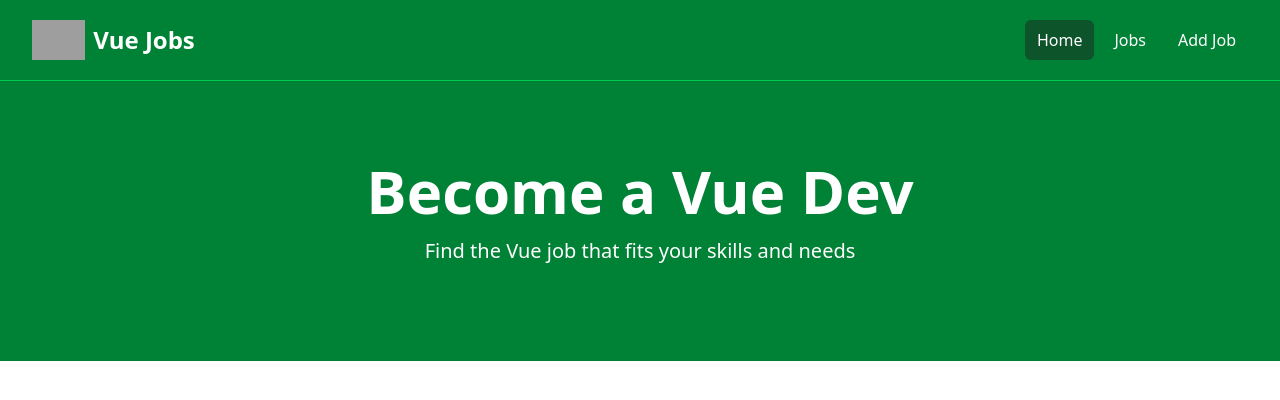
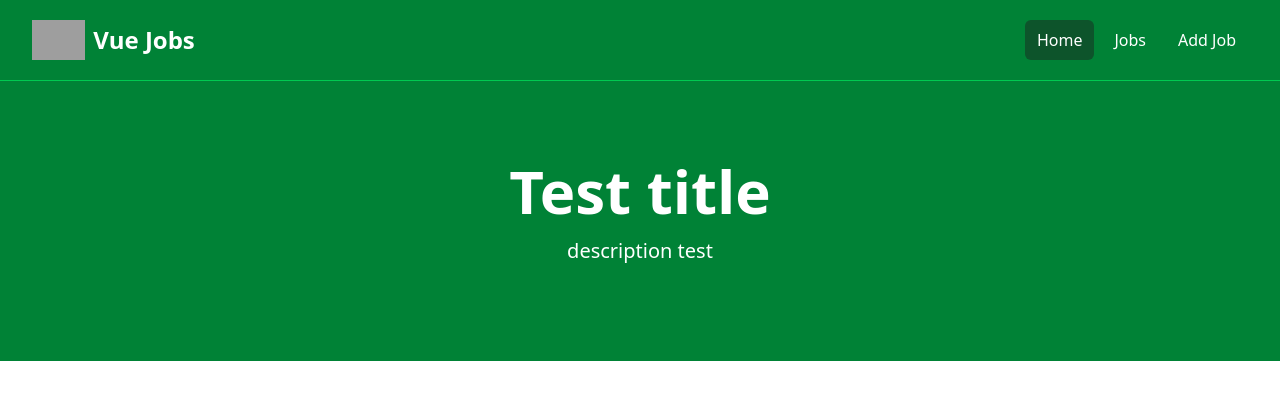
Before and after one commit to NatanBraslavsky/vue, a Vue app in the folder cursos/cursoYtTraversy/teste/vue-projectTest/: page / in a window 1280 px wide. Shown: the top 400 px of the page. Built offline with nearby package versions, Linux system fonts and the light colour scheme; grey boxes are pictures that could not be loaded.

Commit message:
estudos vue props

```diff
--- a/cursos/cursoYtTraversy/teste/vue-projectTest/src/App.vue
+++ b/cursos/cursoYtTraversy/teste/vue-projectTest/src/App.vue
@@ -7,5 +7,5 @@ import NavBar from './components/NavBar.vue';
 
 <template>
   <NavBar/>
-  <Hero/>
+  <Hero title="Test title" description="description test"/>
 </template>
--- a/cursos/cursoYtTraversy/teste/vue-projectTest/src/components/Hero.vue
+++ b/cursos/cursoYtTraversy/teste/vue-projectTest/src/components/Hero.vue
@@ -1,5 +1,15 @@
-<script>
-
+<script setup>
+  import { defineProps } from 'vue';
+  defineProps({
+    title: {
+      type: String,
+      default: 'Default title',
+    },
+    description: {
+      type: String,
+      default: 'Default description',
+    },
+  });
 </script>
 
 <template>
@@ -11,10 +21,10 @@
           <h1
             class="text-4xl font-extrabold text-white sm:text-5xl md:text-6xl"
           >
-            Become a Vue Dev
+            {{ title }}
           </h1>
           <p class="my-4 text-xl text-white">
-            Find the Vue job that fits your skills and needs
+            {{ description }}
           </p>
         </div>
       </div>
```
